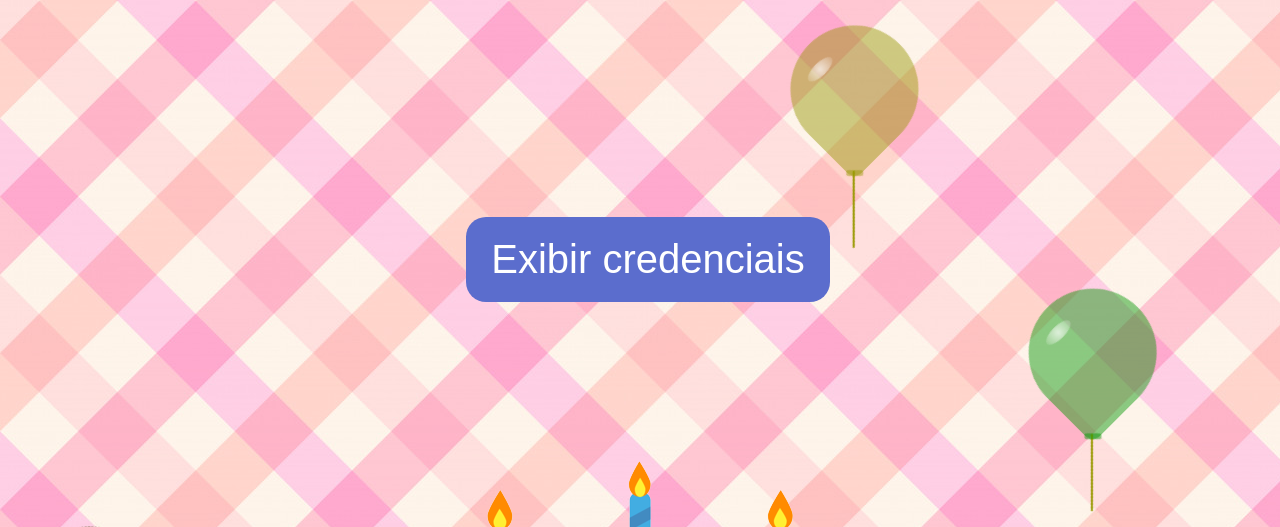
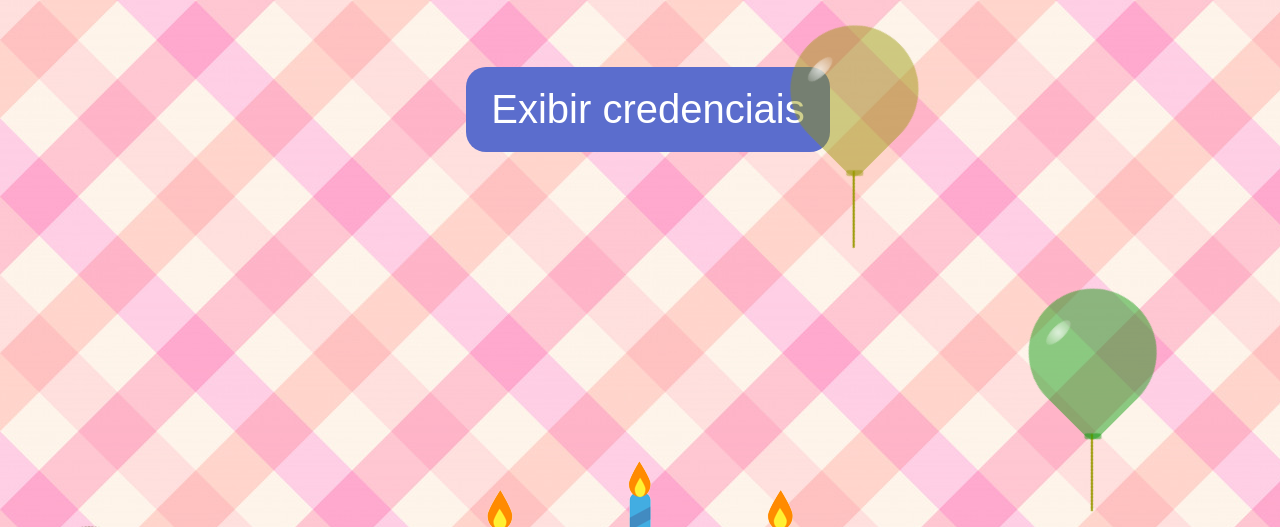
Before and after one commit to zehpatricio/sarah-bday, a plain HTML site: page index.html in a window 1280 px wide. Shown: the part 273-800 px from the top of the page. Drawn offline with Linux system fonts and the light colour scheme.

```diff
--- a/utils.css
+++ b/utils.css
@@ -8,7 +8,7 @@
 
 .footer {
   position:absolute;
-  bottom:250px;
+  bottom:400px;
   width:100%;
   height:60px;
 }
```
